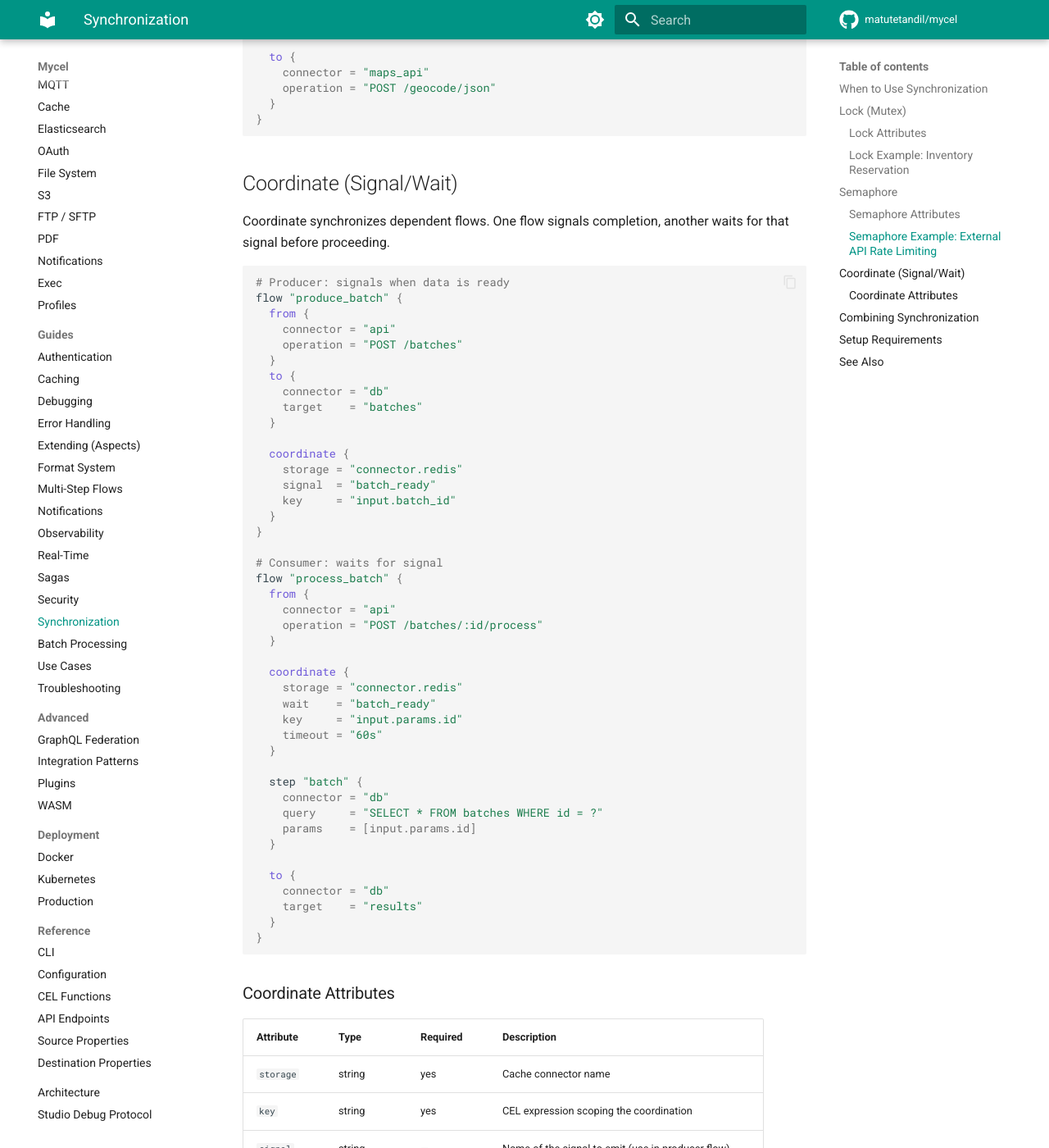
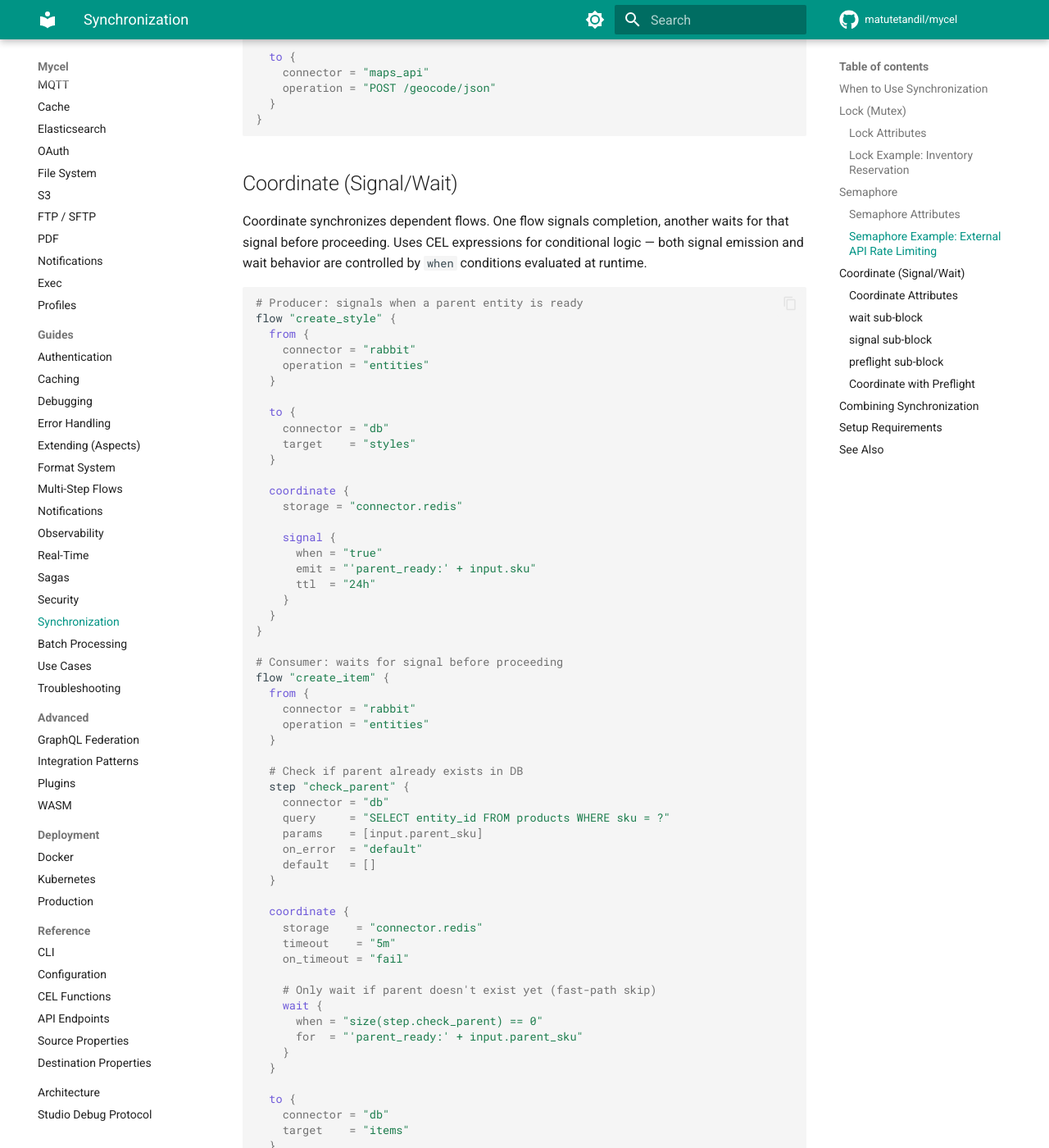
Before and after one commit to matutetandil/mycel, an MkDocs documentation site: the page built from docs/guides/synchronization.md, in a window 1280 px wide and 1400 px high, scrolled down 3302 px. Shown: the whole window at 82% size. Built offline with MkDocs 1.6.1 and Material for MkDocs 9.7.7, drawn with Linux system fonts in a browser that asks for light colours; comment, search, counter and statistics services are not loaded; some of the changed text lies outside the part shown.

Commit message:
Fix coordinate documentation to match actual sub-block syntax
Documentation showed a flat attribute syntax (signal = "name",
key = "...") that does not exist in the parser. Updated to the
real sub-block structure: wait {when, for}, signal {when, emit, ttl},
preflight {connector, query, params, if_exists}.

````diff
--- a/docs/guides/synchronization.md
+++ b/docs/guides/synchronization.md
@@ -140,65 +140,139 @@ flow "geocode_address" {
 
 ## Coordinate (Signal/Wait)
 
-Coordinate synchronizes dependent flows. One flow signals completion, another waits for that signal before proceeding.
+Coordinate synchronizes dependent flows. One flow signals completion, another waits for that signal before proceeding. Uses CEL expressions for conditional logic — both signal emission and wait behavior are controlled by `when` conditions evaluated at runtime.
 
 ```hcl
-# Producer: signals when data is ready
-flow "produce_batch" {
+# Producer: signals when a parent entity is ready
+flow "create_style" {
   from {
-    connector = "api"
-    operation = "POST /batches"
+    connector = "rabbit"
+    operation = "entities"
   }
+
   to {
     connector = "db"
-    target    = "batches"
+    target    = "styles"
   }
 
   coordinate {
     storage = "connector.redis"
-    signal  = "batch_ready"
-    key     = "input.batch_id"
+
+    signal {
+      when = "true"
+      emit = "'parent_ready:' + input.sku"
+      ttl  = "24h"
+    }
   }
 }
 
-# Consumer: waits for signal
-flow "process_batch" {
+# Consumer: waits for signal before proceeding
+flow "create_item" {
   from {
-    connector = "api"
-    operation = "POST /batches/:id/process"
+    connector = "rabbit"
+    operation = "entities"
+  }
+
+  # Check if parent already exists in DB
+  step "check_parent" {
+    connector = "db"
+    query     = "SELECT entity_id FROM products WHERE sku = ?"
+    params    = [input.parent_sku]
+    on_error  = "default"
+    default   = []
   }
 
   coordinate {
-    storage = "connector.redis"
-    wait    = "batch_ready"
-    key     = "input.params.id"
-    timeout = "60s"
-  }
+    storage    = "connector.redis"
+    timeout    = "5m"
+    on_timeout = "fail"
 
-  step "batch" {
-    connector = "db"
-    query     = "SELECT * FROM batches WHERE id = ?"
-    params    = [input.params.id]
+    # Only wait if parent doesn't exist yet (fast-path skip)
+    wait {
+      when = "size(step.check_parent) == 0"
+      for  = "'parent_ready:' + input.parent_sku"
+    }
   }
 
   to {
     connector = "db"
-    target    = "results"
+    target    = "items"
   }
 }
 ```
 
 ### Coordinate Attributes
 
+| Attribute | Type | Required | Default | Description |
+|-----------|------|----------|---------|-------------|
+| `storage` | string | yes | — | Cache connector name |
+| `timeout` | duration | no | `"60s"` | Maximum time to wait for a signal |
+| `on_timeout` | string | no | `"fail"` | Behavior on timeout: `"fail"`, `"retry"`, `"skip"`, `"pass"` |
+| `max_retries` | int | no | `3` | Max retries when `on_timeout` is `"retry"` |
+| `max_concurrent_waits` | int | no | `0` (unlimited) | Limit simultaneous waiting processes |
+
+### wait sub-block
+
+Defines when and what to wait for. The `when` condition is evaluated per message — if false, the wait is skipped entirely (fast-path).
+
 | Attribute | Type | Required | Description |
 |-----------|------|----------|-------------|
-| `storage` | string | yes | Cache connector name |
-| `key` | string | yes | CEL expression scoping the coordination |
-| `signal` | string | — | Name of the signal to emit (use in producer flow) |
-| `wait` | string | — | Name of the signal to wait for (use in consumer flow) |
-| `timeout` | string | — | Maximum wait time (only on wait side) |
+| `when` | string | yes | CEL expression — wait only if this evaluates to `true` |
+| `for` | string | yes | CEL expression for the signal key to wait for |
 
-A `coordinate` block must have either `signal` or `wait`, not both.
+### signal sub-block
+
+Defines when and what to signal. Emitted after the flow completes successfully.
+
+| Attribute | Type | Required | Description |
+|-----------|------|----------|-------------|
+| `when` | string | yes | CEL expression — signal only if this evaluates to `true` |
+| `emit` | string | yes | CEL expression for the signal key to emit |
+| `ttl` | duration | no | How long the signal remains valid |
+
+### preflight sub-block
+
+Defines a database check to run before waiting. If the check finds results, waiting is skipped. This is an alternative to using a `step` + `when` condition on the `wait` block.
+
+| Attribute | Type | Required | Description |
+|-----------|------|----------|-------------|
+| `connector` | string | yes | Connector for the check query |
+| `query` | string | yes | SQL query or operation to execute |
+| `params` | map | no | Parameter map (CEL expressions) |
+| `if_exists` | string | no | `"pass"` (skip waiting) or `"fail"` (return error) |
+
+### Coordinate with Preflight
+
+Instead of using a separate `step` + conditional `wait`, you can use `preflight` for a self-contained check:
+
+```hcl
+coordinate {
+  storage    = "connector.redis"
+  timeout    = "5m"
+  on_timeout = "fail"
+
+  # Skip waiting if parent already exists in DB
+  preflight {
+    connector = "db"
+    query     = "SELECT entity_id FROM products WHERE sku = ?"
+    params    = { sku = "input.parent_sku" }
+    if_exists = "pass"
+  }
+
+  wait {
+    when = "true"
+    for  = "'parent_ready:' + input.parent_sku"
+  }
+
+  signal {
+    when = "true"
+    emit = "'parent_ready:' + input.sku"
+    ttl  = "24h"
+  }
+}
+```
+
+A `coordinate` block can have `wait`, `signal`, or both (for flows that both produce and consume entities).
 
 ## Combining Synchronization
 
````
Also changed, not shown: CHANGELOG.md (+1 -0 lines), docs/core-concepts/flows.md (+16 -8 lines), docs/reference/configuration.md (+23 -5 lines), 1 other file.
